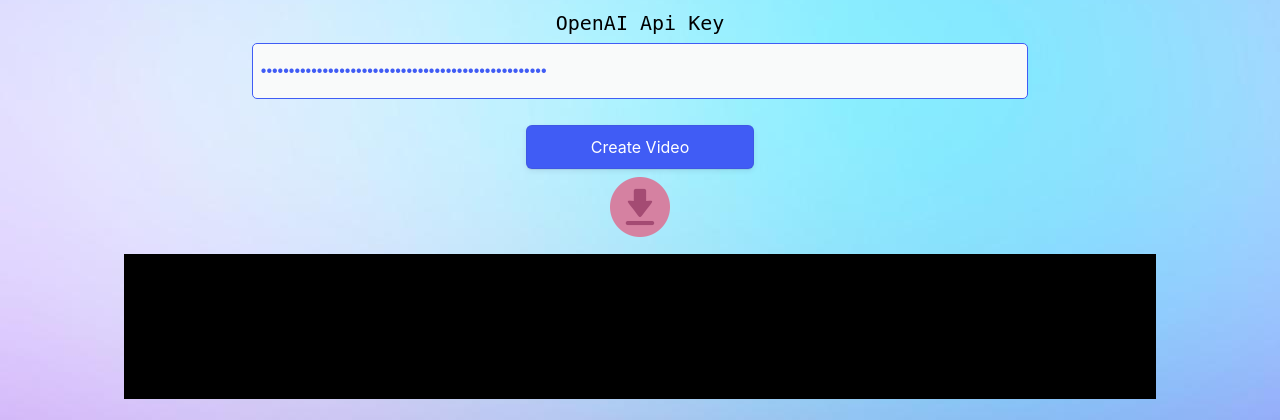
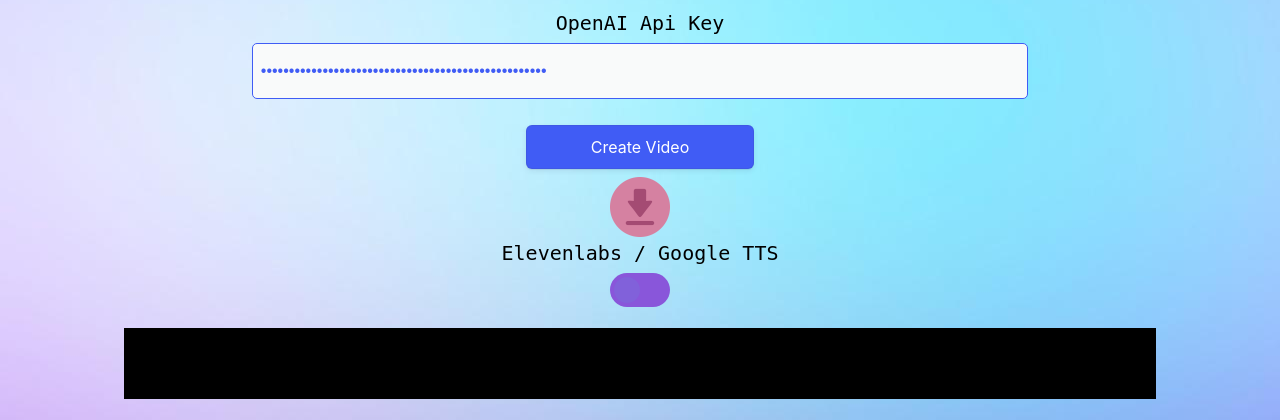
Before and after one commit to Captain-Samy/automatic-video-creator, a Flask app: page / in a window 1280 px wide. Shown: the part 396-816 px from the top of the page. Run offline with Flask 2, Linux system fonts and the light colour scheme.

Commit message:
TTS and Elevenlabs changeable

```diff
--- a/app.py
+++ b/app.py
@@ -33,10 +33,11 @@ def run_script_route():
     arg2 = request.args.get('arg2') # videoLink
     arg3 = request.args.get('arg3') # themelink
     arg4 = request.args.get('arg4') # possibleNewApiKey
+    arg5 = request.args.get('arg5') # Elevenlabs on or off
     keyComparer(arg4)
     arg4 = loadOpenAiApiKey()
 
-    command = ['python', 'scripts/videoCreator/videoCreator.py', arg1, arg2, arg3, arg4] # create the command for the popen subprocess which also pushs the argument
+    command = ['python', 'scripts/videoCreator/videoCreator.py', arg1, arg2, arg3, arg4, arg5] # create the command for the popen subprocess which also pushs the argument
     return Response(run_script(command), mimetype='text/html') # does the response to the frontend/client-side and also starts the script
 
 #Download function whichs sends the mp4 file to the client
--- a/openAiKey.txt
+++ b/openAiKey.txt
@@ -1 +1 @@
-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
+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
--- a/requirements.txt
+++ b/requirements.txt
@@ -9,3 +9,5 @@ pytube==12.1.2
 soundfile==0.12.1
 sounddevice==0.4.6
 youtube_dl==2021.12.17
+google-api-python-client==2.80.0
+gtts==2.3.1
--- a/templates/index.html
+++ b/templates/index.html
@@ -97,6 +97,69 @@
             font-size: 2.5vh;
             margin-bottom: 1vh;
         }
+
+        /* The switch - the box around the slider */
+        .switch {
+        position: relative;
+        display: inline-block;
+        width: 60px;
+        height: 34px;
+        }
+
+        /* Hide default HTML checkbox */
+        .switch input {
+        opacity: 0;
+        width: 0;
+        height: 0;
+        }
+
+        /* The slider */
+        .slider {
+        position: absolute;
+        cursor: pointer;
+        top: 0;
+        left: 0;
+        right: 0;
+        bottom: 0;
+        background-color: #8956da;
+        -webkit-transition: .4s;
+        transition: .4s;
+        }
+
+        .slider:before {
+        position: absolute;
+        content: "";
+        height: 26px;
+        width: 26px;
+        left: 4px;
+        bottom: 4px;
+        background-color: rgb(129, 97, 218);
+        -webkit-transition: .4s;
+        transition: .4s;
+        }
+
+        input:checked + .slider {
+        background-color: rgb(8, 189, 8);
+        }
+
+        input:focus + .slider {
+        box-shadow: 0 0 1px #2196F3;
+        }
+
+        input:checked + .slider:before {
+        -webkit-transform: translateX(26px);
+        -ms-transform: translateX(26px);
+        transform: translateX(26px);
+        }
+
+        /* Rounded sliders */
+        .slider.round {
+        border-radius: 34px;
+        }
+
+        .slider.round:before {
+        border-radius: 50%;
+        }
 </style>
     </style>
 </head>
@@ -117,6 +180,12 @@
 
         <button class="button-9" onclick="runScript()" type="submit">Create Video</button>
         <a href="{{ url_for('download_file', filename='output.mp4') }}"><img src="{{url_for('static', filename='download_Icon.png')}}" width="60" height="60"></a>
+
+        <label>Elevenlabs / Google TTS</label>
+        <label class="switch">
+            <input type="checkbox" id="ttsSwitch" onchange=test()>
+            <span class="slider round"></span>
+        </label>
     </div>
     <div id="output"></div>
     <pre id="log"></pre>
@@ -128,7 +197,9 @@
         const videoLink = document.getElementById("videoLink").value;
         const themeLink = document.getElementById("themeLink").value;
         const possibleNewKey = document.getElementById("openAiApiKey").value;
-        const url = `/run_script?arg1=${topic}&arg2=${videoLink}&arg3=${themeLink}&arg4=${possibleNewKey}`;
+        var switchElement = document.getElementById("ttsSwitch")
+        var tts = switchElement.checked;
+        const url = `/run_script?arg1=${topic}&arg2=${videoLink}&arg3=${themeLink}&arg4=${possibleNewKey}&arg5=${tts}`;
 
 
         const logElement = document.getElementById("log");
```
Also changed, not shown: scripts/videoCreator/videoCreator.py (+21 -9 lines).
